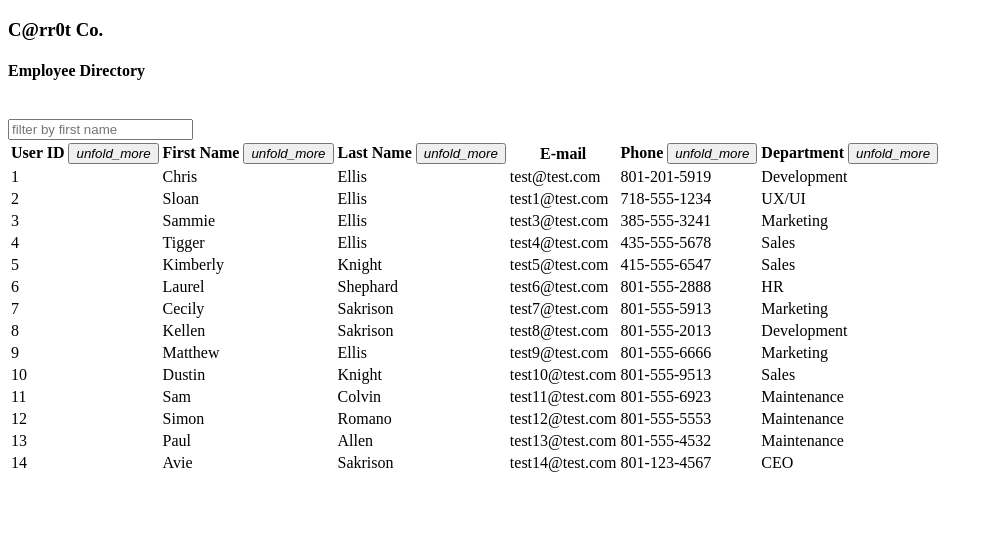
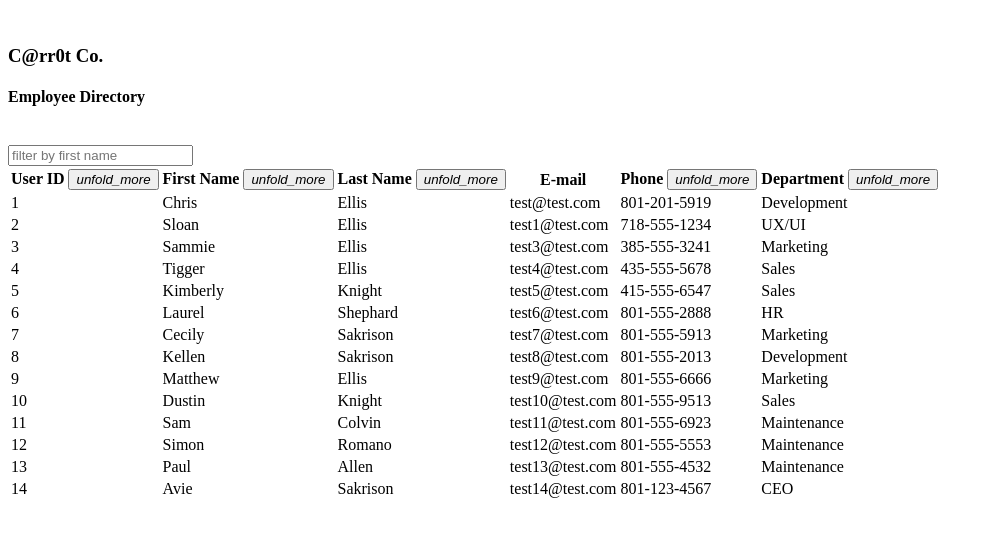
Before and after one commit to Arnette110/Employee-DireActory, a React (Create React App) app: page / in a window 1280 px wide. Shown: the top 536 px of the page, without its empty margins (0-993 px from the left). Built offline with nearby package versions, Linux system fonts and the light colour scheme; the HTML template or start-up script is replaced by a standard one.

Commit message:
changed some styling

```diff
--- a/src/components/navbar.js
+++ b/src/components/navbar.js
@@ -2,8 +2,12 @@ import React from "react";
 
 function NavBar() {
   return (
+    <div>
       <nav className="nav-extended grey darken-4">
-      <div className="nav-wrapper  valign-wrapper center-align">
+        <div>
+          <br />
+        </div>
+        <div className="nav-wrapper center-align">
           <h3 className="center-align">C@rr0t Co.</h3>
         </div>
         <div className="nav-content">
@@ -13,6 +17,7 @@ function NavBar() {
           <br />
         </div>
       </nav>
+    </div>
   );
 }
 
```
Lines whose indentation alone changed are shown as unchanged.
